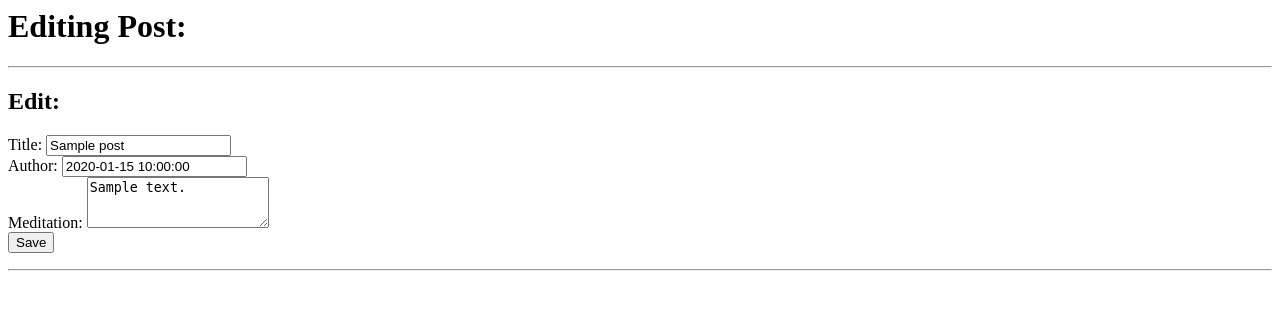
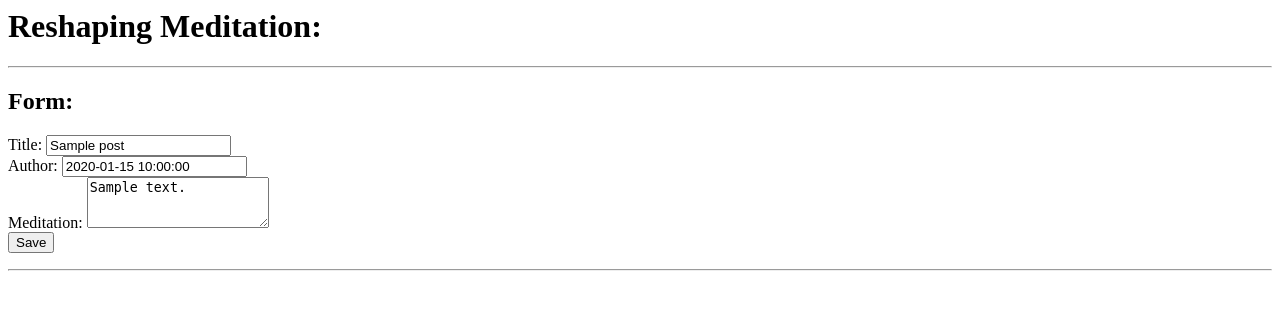
Before and after one commit to rikkih/meditations, a Flask app: page /posts/edit/1 in a window 1280 px wide. Shown: the top 310 px of the page. Run offline with Flask 2, Linux system fonts and the light colour scheme; tables that the repository leaves empty hold one stand-in row (values such as "Sample post").

Commit message:
inhertance in all templates

```diff
--- a/meditations/templates/edit.html
+++ b/meditations/templates/edit.html
@@ -1,15 +1,13 @@
-<html lang="en">
+{% extends "base.html" %}
 
-    <head>
-        <meta charset="UTF-8">
-        <meta name="viewport" content="width=device-width, initial-scale=1.0">
-        <title>Edit Post</title>
-    </head>
+{% block head %}
+    <title>Reshape your meditation</title>
+{% endblock %}
 
-    <body>
-        <h1>Editing Post: </h1>
+{% block body %}
+    <h1>Reshaping Meditation: </h1>
     <hr>
-        <h2>Edit:</h2>
+    <h2>Form:</h2>
     <form action="/posts/edit/{{post.id}}" method="POST">
         <label for="content">Title:</label>
         <input class="form-control" type="text" name="title" id="title" value="{{post.title}}">
@@ -23,6 +21,4 @@
         <input type="submit" value="Save">
     </form>
     <hr>
-    </body>
-
-</html>
+{% endblock %}
--- a/meditations/templates/index.html
+++ b/meditations/templates/index.html
@@ -1,4 +1,5 @@
 {% extends "base.html" %}
+
 {% block head %}
 	<title>Meditations & Perspection</title>
 {% endblock %}
@@ -8,5 +9,3 @@
 	<h1>An energy-inefficient repository for my thoughts.</h1>
 	<br>
 {% endblock %}
-
-</html>
--- a/meditations/templates/posts.html
+++ b/meditations/templates/posts.html
@@ -35,5 +35,3 @@
     <hr>
     {% endfor %}
 {% endblock %}
-
-</html>
```
Also changed, not shown: meditations/templates/new_post.html (+5 -9 lines). Lines whose indentation alone changed are shown as unchanged.
